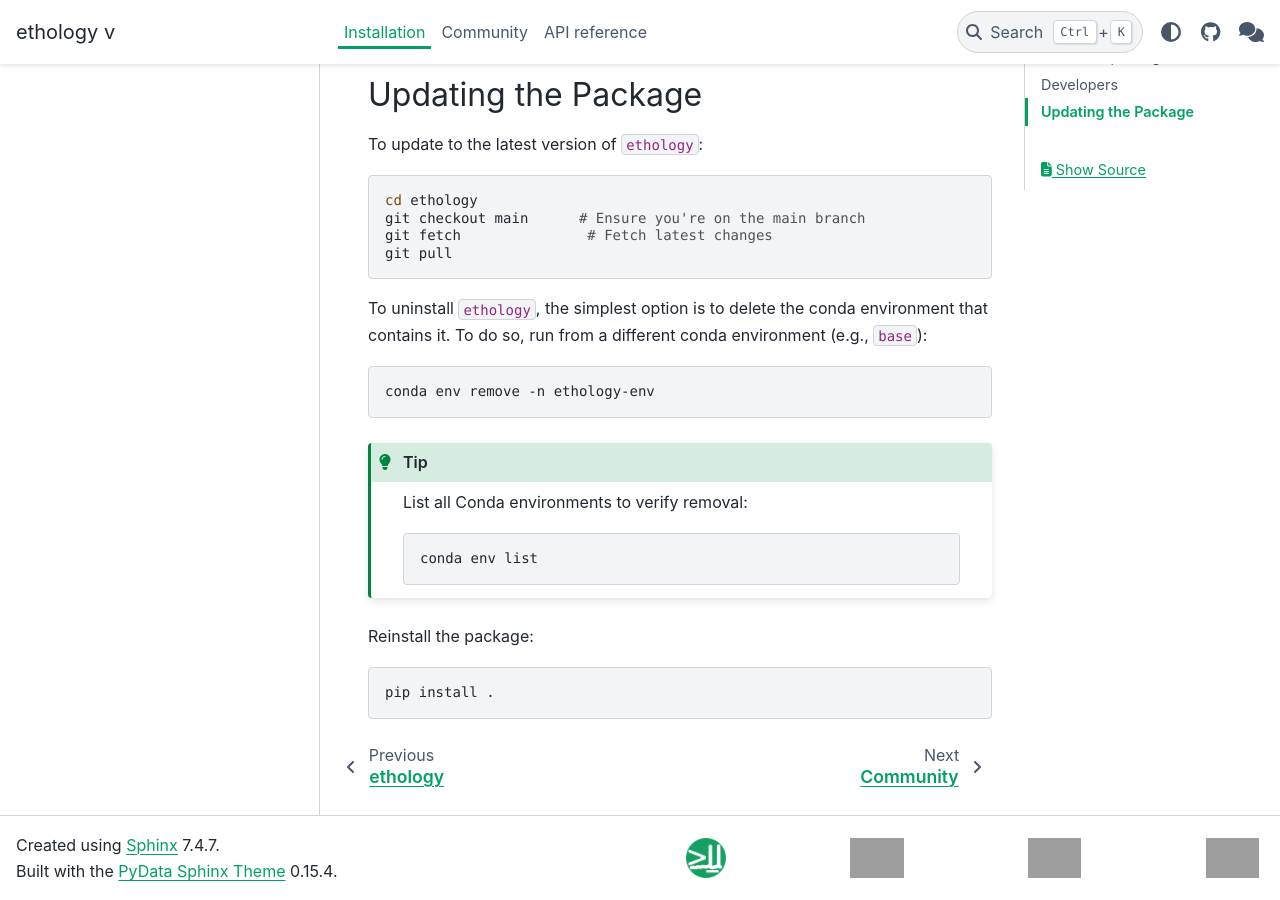
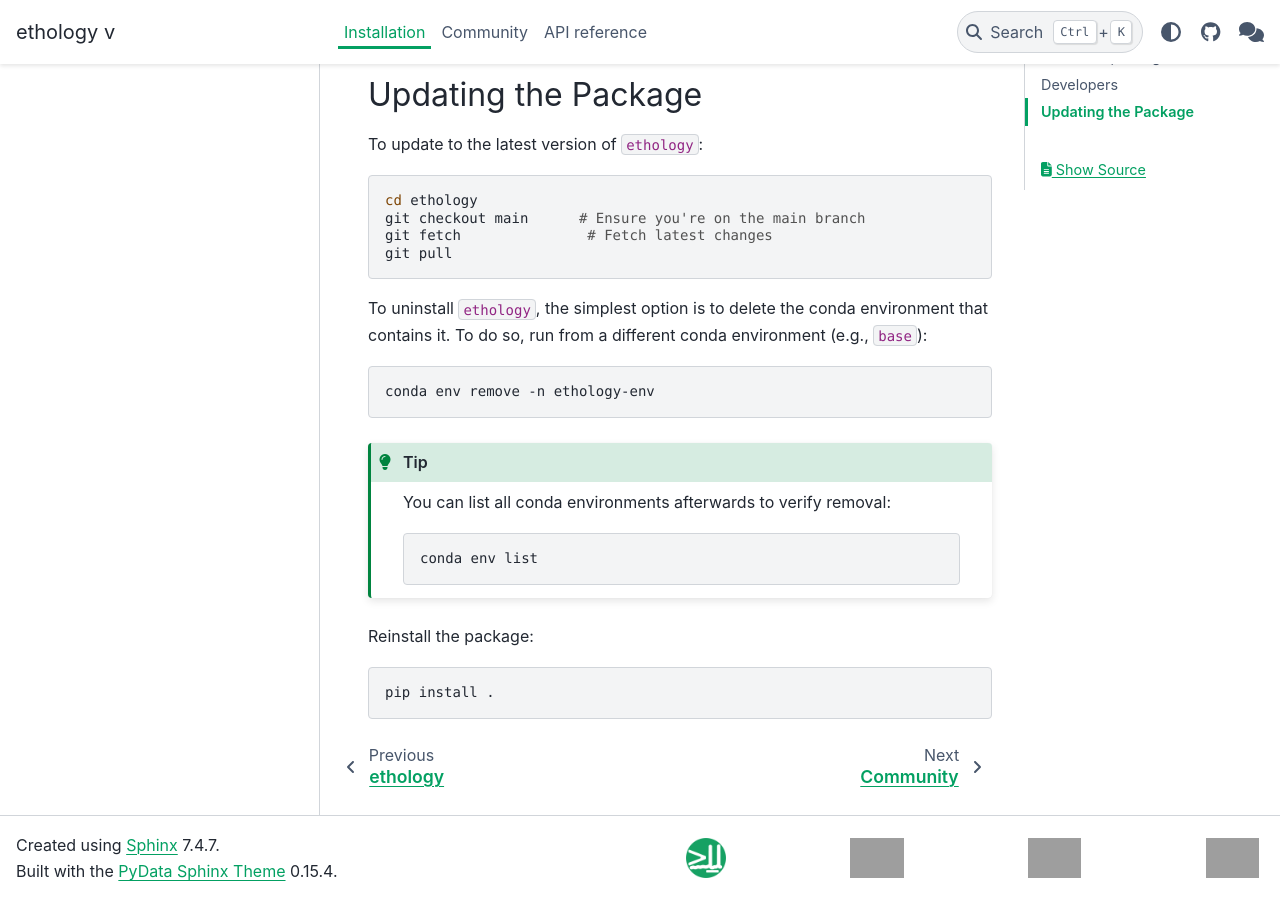
Before and after one commit to neuroinformatics-unit/ethology, a Sphinx documentation site: the page built from docs/source/installation.md, in a window 1280 px wide and 900 px high, scrolled down 1070 px. Built offline with Sphinx 7.4.7 and the PyData theme 0.15.4, drawn with Linux system fonts in a browser that asks for light colours; the version number could not be read and is left out; grey boxes are pictures that could not be loaded.

Commit message:
Update docs/source/installation.md
Co-authored-by: sfmig <33267254+sfmig@users.noreply.github.com>
Signed-off-by: Richard Dushime <45734838+richarddushime@users.noreply.github.com>

````diff
--- a/docs/source/installation.md
+++ b/docs/source/installation.md
@@ -48,7 +48,7 @@ conda env remove -n ethology-env
 ```
 
 :::{tip}
-List all Conda environments to verify removal:
+You can list all conda environments afterwards to verify removal:
 ```sh
 conda env list
 ```
````
